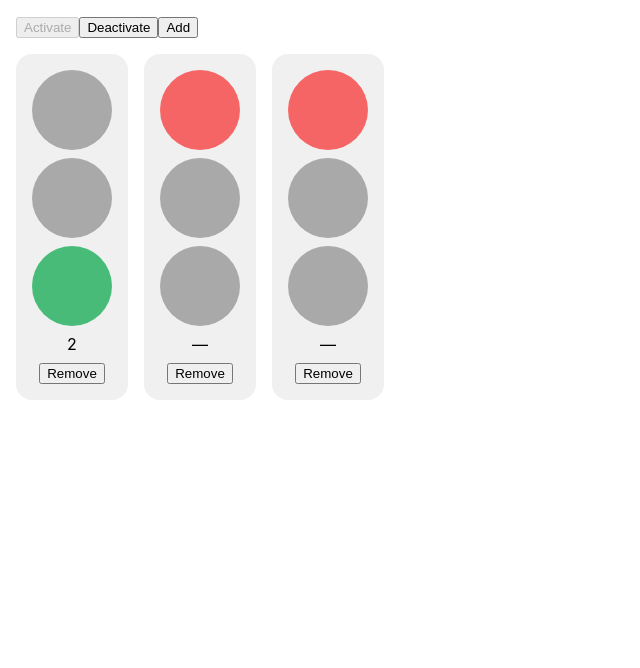
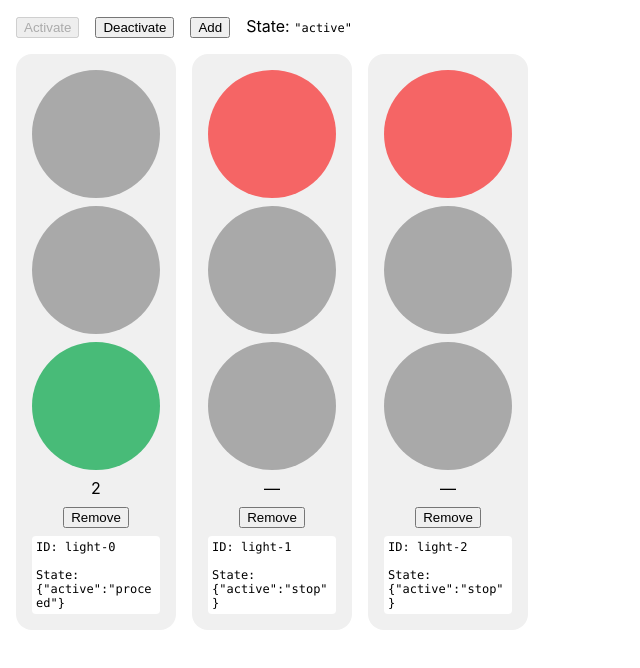
Before and after one commit to saneef/traffic-lights-using-xstate, a React (Create React App) app: page / in a window 1280 px wide. Shown: the top 668 px of the page, without its empty margins (0-640 px from the left). Built offline with nearby package versions, Linux system fonts and the light colour scheme.

Commit message:
remove extra guard step, add action within states "on"
Show current state of the machines

```diff
--- a/src/TrafficLight.jsx
+++ b/src/TrafficLight.jsx
@@ -36,6 +36,15 @@ const TrafficLight = ({ lightRef }) => {
       <li className="traffic-light__action">
         <button onClick={() => send("REMOVE")}>Remove</button>
       </li>
+      <li>
+        <code className="traffic-light__meta font-mono font-xs break-words">
+          ID: {state.context.lightId}
+          <br></br>
+          <br></br>
+          State: <br></br>
+          {JSON.stringify(state.value)}
+        </code>
+      </li>
     </ul>
   );
 };
--- a/src/TrafficLightsController.jsx
+++ b/src/TrafficLightsController.jsx
@@ -22,6 +22,12 @@ const TrafficLights = () => {
           Deactivate
         </button>
         <button onClick={() => send("ADD_LIGHT")}>Add</button>
+        <span>
+          State:{" "}
+          <span className="font-mono font-xs break-words">
+            {JSON.stringify(state.value)}
+          </span>
+        </span>
       </div>
       <div className="lights">
         {state.context.lights.map((light, i) => {
--- a/src/styles.css
+++ b/src/styles.css
@@ -21,10 +21,14 @@ body {
   grid-gap: 1rem;
 }
 
+.controls > * + * {
+  margin-left: 1rem;
+}
+
 .lights {
   grid-row: 2;
   display: grid;
-  grid-template-columns: repeat(auto-fit, 7rem);
+  grid-template-columns: repeat(auto-fit, 10rem);
   grid-gap: 1rem;
 }
 
@@ -69,7 +73,26 @@ body {
   background-color: darkgray;
 }
 
+.traffic-light__meta {
+  display: block;
+  padding: 0.25rem;
+  background-color: white;
+  border-radius: 0.25rem;
+  text-align: left;
+}
+
 /* Utilities */
+.font-xs {
+  font-size: 0.75rem;
+}
+
+.font-mono {
+  font-family: Menlo, Monaco, Consolas, Liberation Mono, Courier New, monospace !important;
+}
+
+.break-words {
+  overflow-wrap: break-word;
+}
 
 .sr-only {
   position: absolute;
--- a/src/trafficLightsControllerMachine.js
+++ b/src/trafficLightsControllerMachine.js
@@ -9,10 +9,6 @@ export const trafficLightsControllerMachine = createMachine(
       lights: [],
     },
     on: {
-      ADD_LIGHT: [
-        { target: "active", actions: "addActiveLight", cond: "isActive" },
-        { target: "inactive", actions: "addInactiveLight" },
-      ],
       END_OF_CYCLE: {
         actions: "setNextLightToProceed",
       },
@@ -32,12 +28,16 @@ export const trafficLightsControllerMachine = createMachine(
         entry: ["setFirstLightToProceed"],
         on: {
           STOP: { target: "inactive" },
+          ADD_LIGHT: {
+            actions: "addActiveLight",
+          },
         },
       },
       inactive: {
         entry: ["powerDownLights"],
         on: {
           START: { target: "active" },
+          ADD_LIGHT: { actions: "addInactiveLight" },
         },
       },
     },
@@ -104,8 +104,5 @@ export const trafficLightsControllerMachine = createMachine(
       powerDownLights: (context) =>
         context.lights.forEach((l) => l.send("POWER_DOWN")),
     },
-    guards: {
-      isActive: (context, event, condMeta) => condMeta.state.value === "active",
-    },
   }
 );
```
